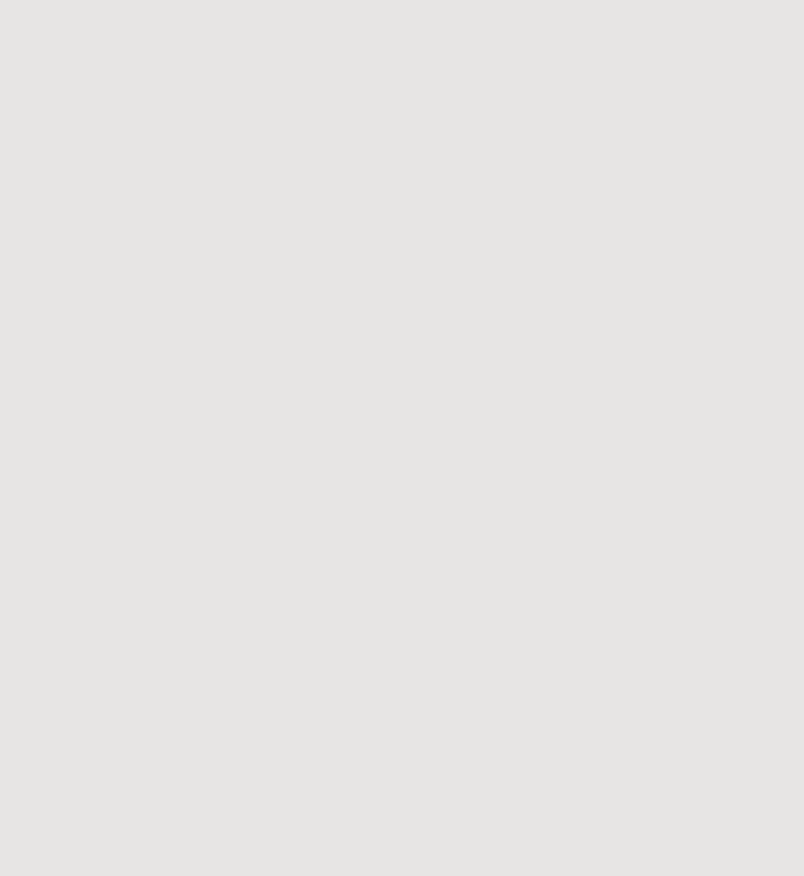
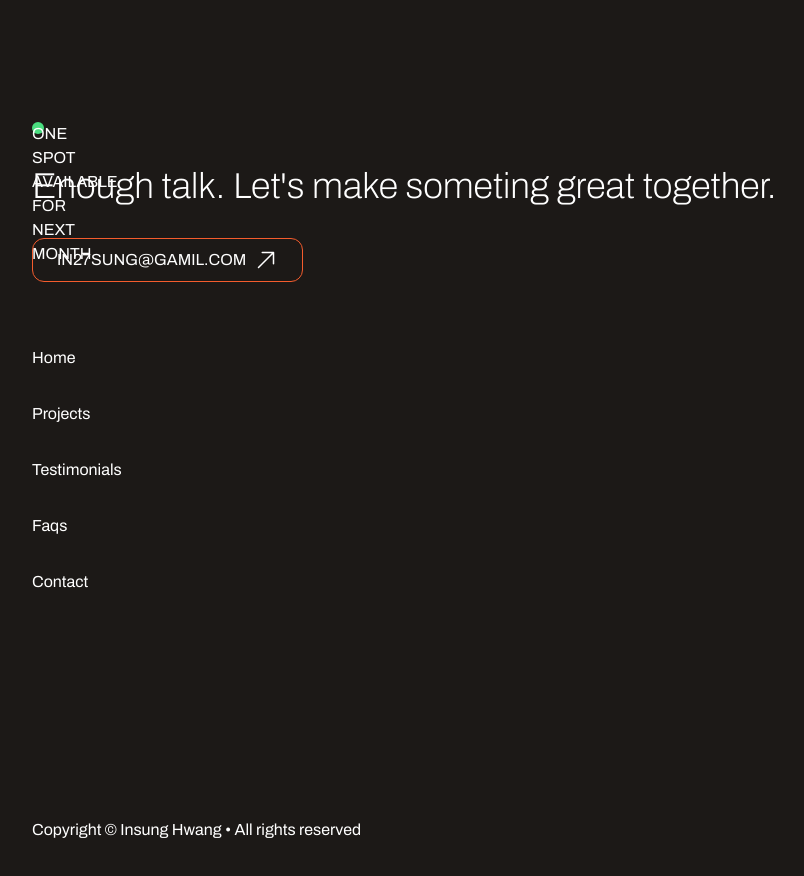
Before and after one commit to in27sung/portfolio, a Next.js app: page / in a window 1280 px wide. Shown: the part 5340-6216 px from the top of the page, without its empty margins (32-836 px from the left). Before the commit the page ends 5302 px from the top, so only its background shows below. Built offline with nearby package versions, Linux system fonts and the light colour scheme.

Commit message:
Add Footer section with navigation and contact details

```diff
--- a/src/app/page.tsx
+++ b/src/app/page.tsx
@@ -1,4 +1,5 @@
 import FAQs from "@/sections/FAQs";
+import Footer from "@/sections/Footer";
 import Header from "@/sections/Header";
 import Hero from "@/sections/Hero";
 import Intro from "@/sections/Intro";
@@ -14,6 +15,7 @@
       <Projects />
       <Testimonials />
       <FAQs />
+      <Footer />
     </>
   );
 }
--- a/src/sections/Footer.tsx
+++ b/src/sections/Footer.tsx
@@ -1,7 +1,57 @@
 import { FC } from "react";
+import Button from "@/components/Button";
+
+const navItems = [
+  {
+    href: '#',
+    label: 'Home'
+  },
+  {
+    href: '#',
+    label: 'Projects'
+  },
+  {
+    href: '#',
+    label: 'Testimonials'
+  },
+  {
+    href: '#',
+    label: 'Faqs'
+  },
+  {
+    href: '#',
+    label: 'Contact'
+  }
+]
 
 const Footer: FC = () => {
-  return <div>Footer</div>;
+  return <footer className="bg-stone-900 text-white">
+    <div className="container">
+      <div className="section">
+        <div className="flex items-center"></div>
+        <div className="size-3 rounded-full bg-green-400">
+          <span className="uppercase">One spot available for next month</span>
+        </div>
+        <h2 className="text-4xl mt-8 font-extralight">
+          Enough talk. Let's make someting great together.
+        </h2>
+        <Button variant="secondary" className="mt-8" iconAfter={<svg xmlns="http://www.w3.org/2000/svg" fill="none" viewBox="0 0 24 24" strokeWidth="1.5" stroke="currentColor" className="size-6">
+          <path strokeLinecap="round" strokeLinejoin="round" d="m4.5 19.5 15-15m0 0H8.25m11.25 0v11.25" />
+        </svg>
+        }>in27sung@gamil.com</Button>
+        <nav className="flex flex-col gap-8 mt-16">
+          {navItems.map(({ href, label }) => (
+            <a href={href} key={label}>
+              {label}
+            </a>
+          ))}
+        </nav>
+      </div>
+      <p className="py-16">
+        Copyright &copy; Insung Hwang &bull; All rights reserved
+      </p>
+    </div>
+  </footer>;
 };
 
 export default Footer;
```
